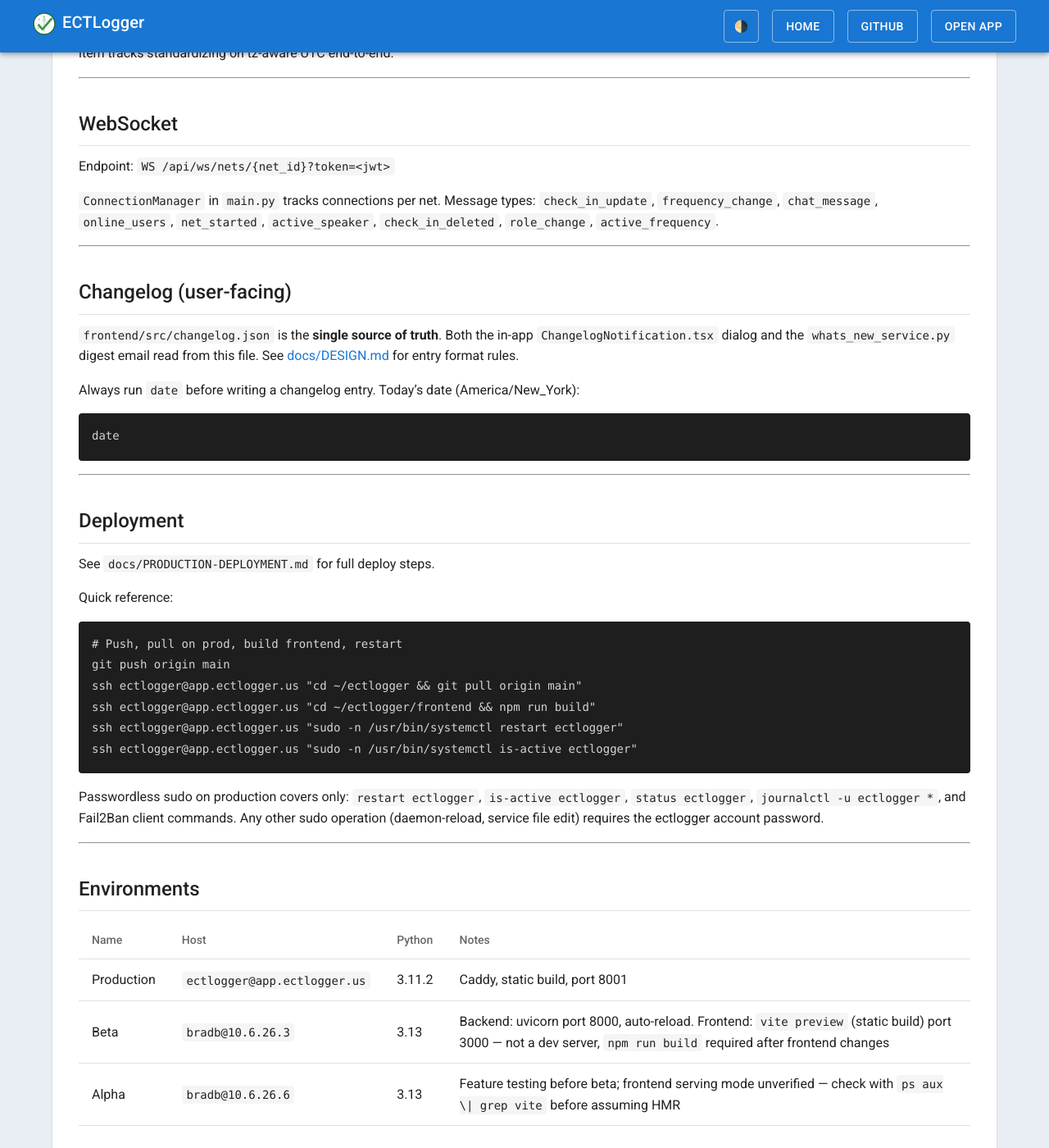
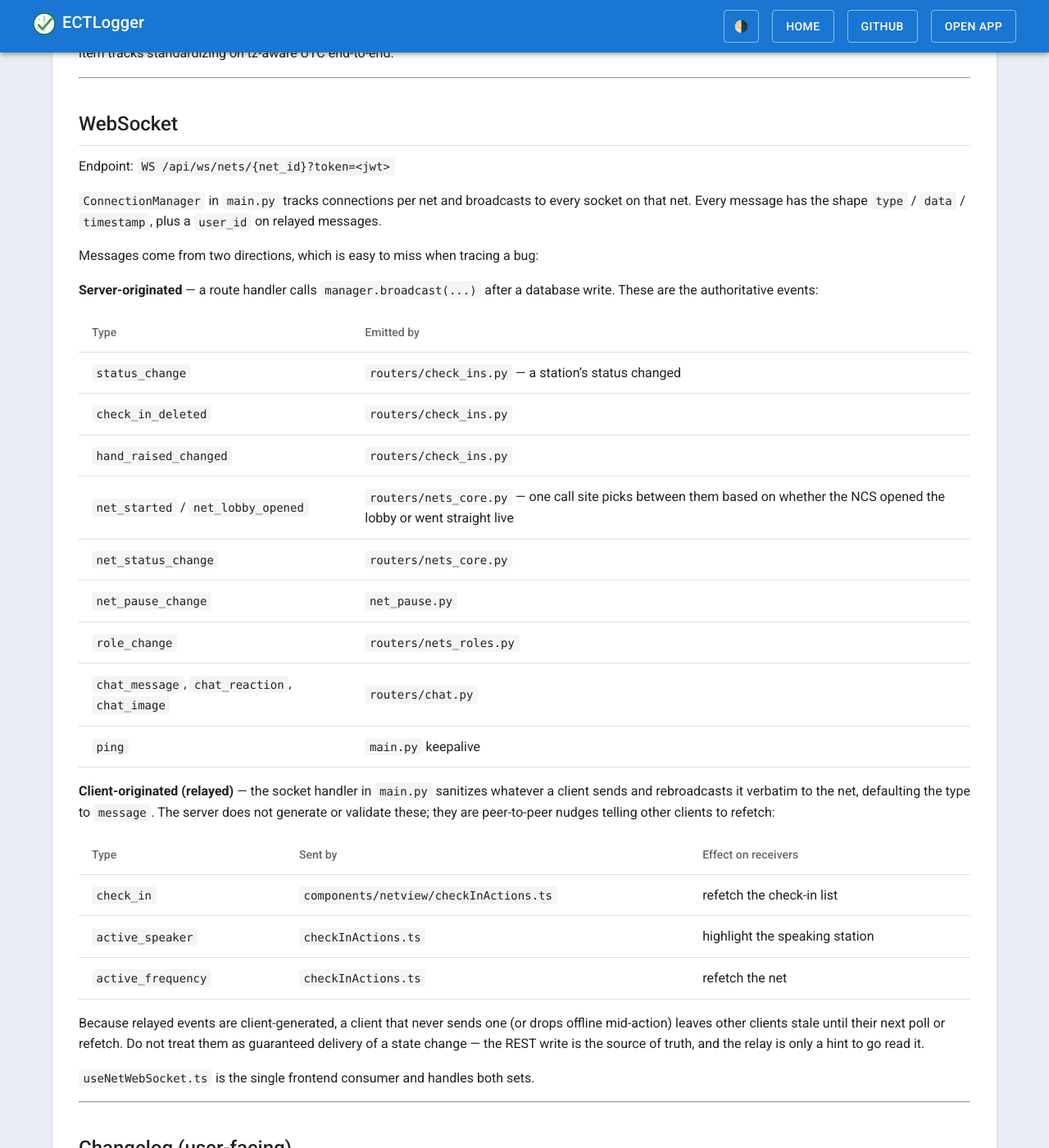
Before and after one commit to bradbrownjr/ectlogger, a Jekyll site: the page built from docs/DEVELOPMENT.md, in a window 1280 px wide and 1400 px high, scrolled down 8307 px. Shown: the whole window at 82% size. Built offline with Jekyll 4.4.1, drawn with Linux system fonts in a browser that asks for light colours; our own code applies the rules of GitHub Pages for plain Markdown files.

Commit message:
docs: changelog for 2026.07.28e, prune roadmap 0.6, fix WebSocket drift
Changelog (both files, same story): the net log email fix, the net report
header cleanup, and the backend cleanup that surfaced the email bug.
Version 2026.07.28d -> e; today already had an entry so items were added
to it rather than starting a new one.

Roadmap rev 42: section 0.6 pruned, both its items shipped. Milestone 0 is
now just 0.7.

DEVELOPMENT.md WebSocket section rewritten against the actual broadcast
call sites. The old list was wrong in both directions: check_in_update,
frequency_change and online_users are emitted nowhere, while check_in,
active_speaker and active_frequency are client-originated and relayed
verbatim by main.py rather than generated by the server. Documented as two
tables with the emitting file per type, plus a note that relayed events are
best-effort hints and the REST write is the source of truth. Same stale
list corrected in copilot-instructions.md (WebSocket section and Feature
Registry row).

Co-Authored-By: Claude Opus 5 <noreply@anthropic.com>
Claude-Session: https://claude.ai/code/session_01UXefcLrbDMFDZoCJUudHDA

```diff
--- a/docs/DEVELOPMENT.md
+++ b/docs/DEVELOPMENT.md
@@ -376,9 +376,44 @@ This is what makes multi-timezone nets correct: the net happens at one instant,
 
 Endpoint: `WS /api/ws/nets/{net_id}?token=<jwt>`
 
-`ConnectionManager` in `main.py` tracks connections per net. Message types:
-`check_in_update`, `frequency_change`, `chat_message`, `online_users`, `net_started`,
-`active_speaker`, `check_in_deleted`, `role_change`, `active_frequency`.
+`ConnectionManager` in `main.py` tracks connections per net and broadcasts to every
+socket on that net. Every message has the shape `type` / `data` / `timestamp`, plus a
+`user_id` on relayed messages.
+
+Messages come from two directions, which is easy to miss when tracing a bug:
+
+**Server-originated** — a route handler calls `manager.broadcast(...)` after a database
+write. These are the authoritative events:
+
+| Type | Emitted by |
+|---|---|
+| `status_change` | `routers/check_ins.py` — a station's status changed |
+| `check_in_deleted` | `routers/check_ins.py` |
+| `hand_raised_changed` | `routers/check_ins.py` |
+| `net_started` / `net_lobby_opened` | `routers/nets_core.py` — one call site picks between them based on whether the NCS opened the lobby or went straight live |
+| `net_status_change` | `routers/nets_core.py` |
+| `net_pause_change` | `net_pause.py` |
+| `role_change` | `routers/nets_roles.py` |
+| `chat_message`, `chat_reaction`, `chat_image` | `routers/chat.py` |
+| `ping` | `main.py` keepalive |
+
+**Client-originated (relayed)** — the socket handler in `main.py` sanitizes whatever a
+client sends and rebroadcasts it verbatim to the net, defaulting the type to `message`.
+The server does not generate or validate these; they are peer-to-peer nudges telling
+other clients to refetch:
+
+| Type | Sent by | Effect on receivers |
+|---|---|---|
+| `check_in` | `components/netview/checkInActions.ts` | refetch the check-in list |
+| `active_speaker` | `checkInActions.ts` | highlight the speaking station |
+| `active_frequency` | `checkInActions.ts` | refetch the net |
+
+Because relayed events are client-generated, a client that never sends one (or drops
+offline mid-action) leaves other clients stale until their next poll or refetch. Do not
+treat them as guaranteed delivery of a state change — the REST write is the source of
+truth, and the relay is only a hint to go read it.
+
+`useNetWebSocket.ts` is the single frontend consumer and handles both sets.
 
 ---
 
```
Also changed, not shown: docs/CHANGELOG.md (+6 -0 lines), docs/ROADMAP.md (+1 -8 lines), .github/copilot-instructions.md, frontend/src/changelog.json.
